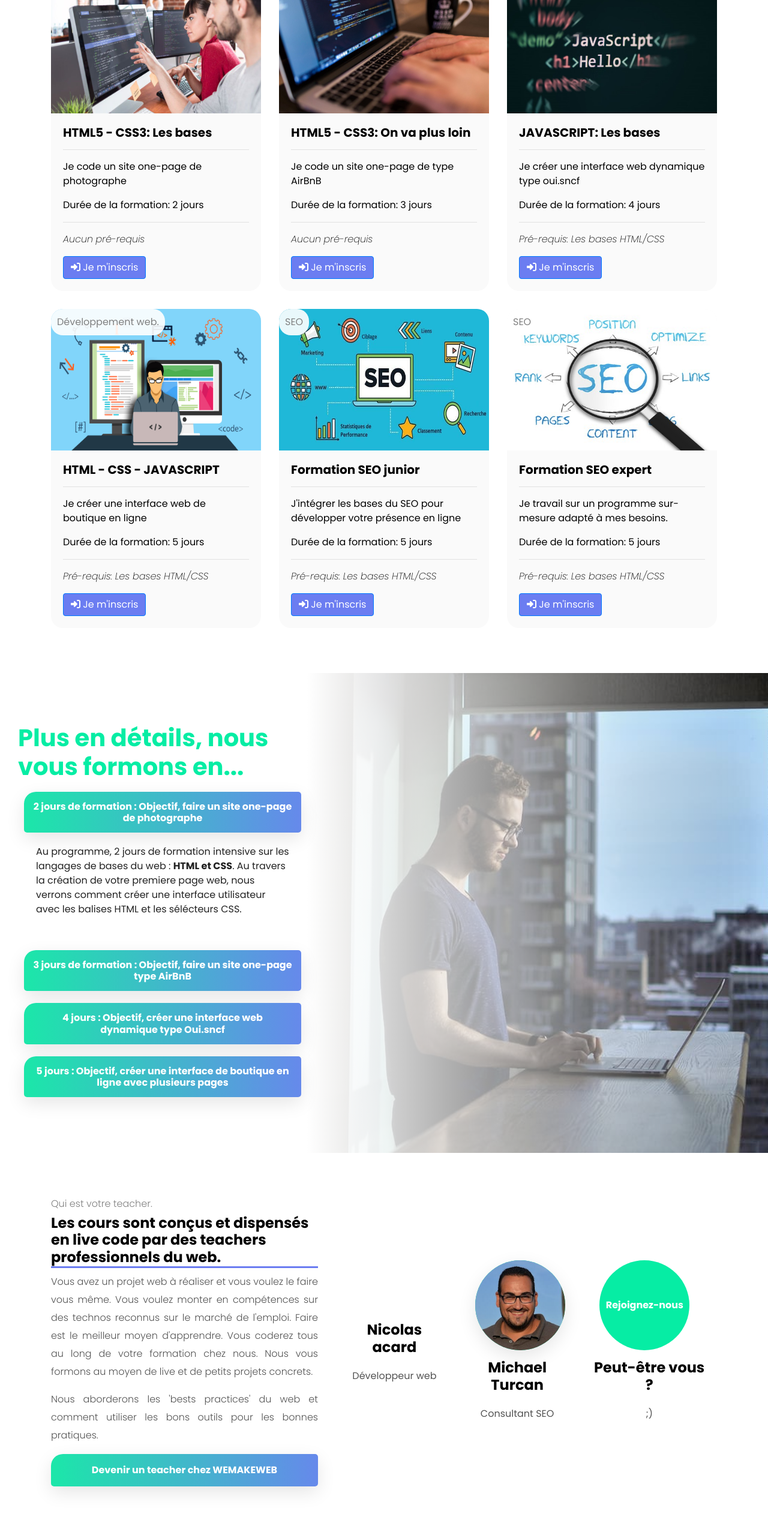
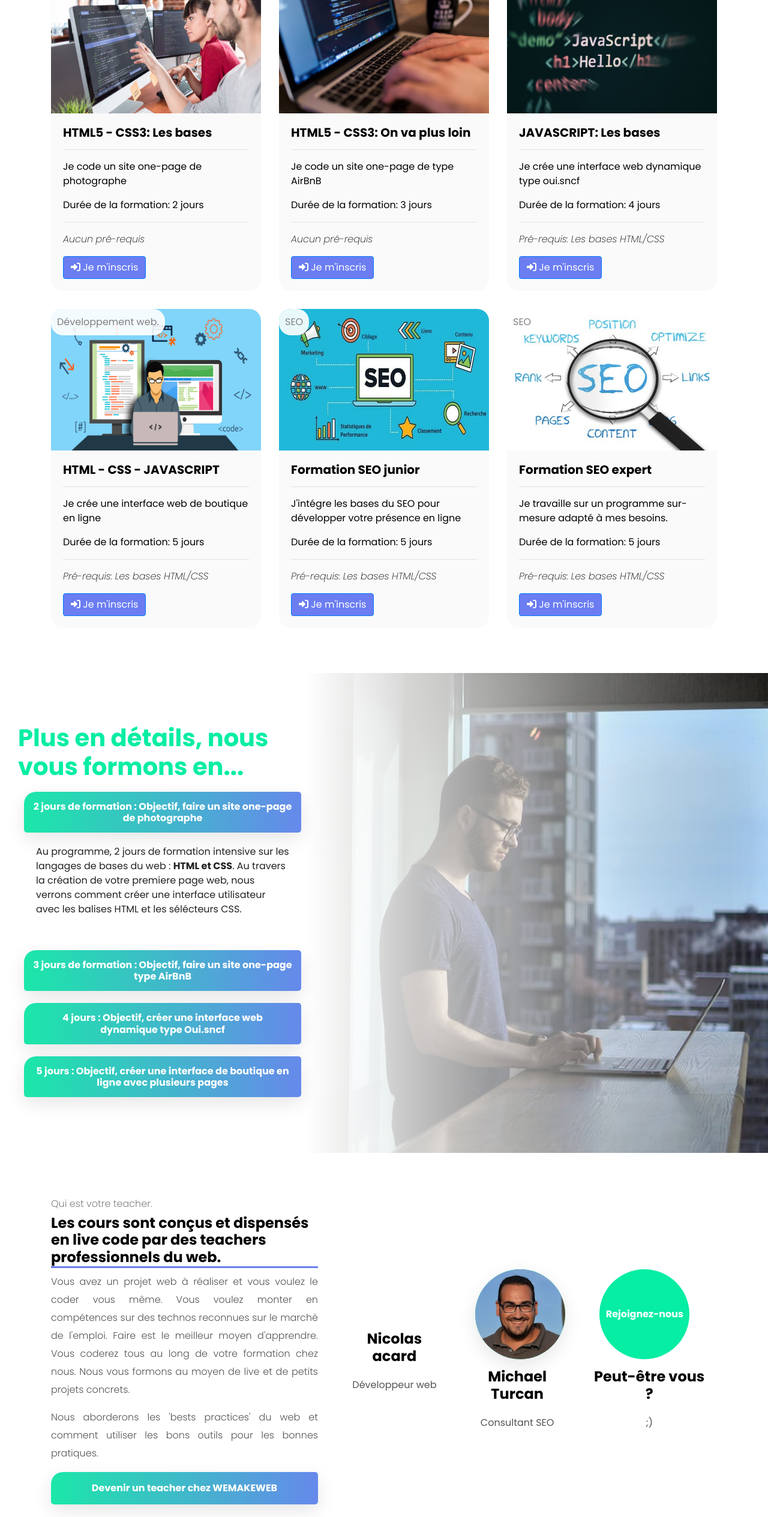
Before and after one commit to vamos91/test-contact-form, a website: page views/index.html in a window 1280 px wide. Shown: the part 4469-6998 px from the top of the page at 60% size. Drawn offline with nearby package versions, Linux system fonts and the light colour scheme; files that its build step writes are made by us from their sources; files whose address does not match are found by name.

Commit message:
correction fautes

```diff
--- a/views/index.html
+++ b/views/index.html
@@ -209,7 +209,7 @@
                                 <div class="card-body">
                                     <h5 class="card-title"><strong>JAVASCRIPT: Les bases</strong></h5>
                                     <hr>
-                                    <p>Je créer une interface web dynamique type oui.sncf</p>
+                                    <p>Je crée une interface web dynamique type oui.sncf</p>
                                     <p class="card-text">Durée de la formation: 4 jours</p>
                                     <hr>
                                     <p><i>Pré-requis: Les bases HTML/CSS</i></p>
@@ -224,7 +224,7 @@
                                 <div class="card-body">
                                     <h5 class="card-title"><strong>HTML - CSS - JAVASCRIPT</strong></h5>
                                     <hr>
-                                    <p>Je créer une interface web de boutique en ligne</p>
+                                    <p>Je crée une interface web de boutique en ligne</p>
                                     <p class="card-text">Durée de la formation: 5 jours</p>
                                     <hr>
                                     <p><i>Pré-requis: Les bases HTML/CSS</i></p>
@@ -239,7 +239,7 @@
                                 <div class="card-body">
                                     <h5 class="card-title"><strong>Formation SEO junior</strong></h5>
                                     <hr>
-                                    <p>J'intégrer les bases du SEO pour développer votre présence en ligne</p>
+                                    <p>J'intégre les bases du SEO pour développer votre présence en ligne</p>
                                     <p class="card-text">Durée de la formation: 5 jours</p>
                                     <hr>
                                     <p><i>Pré-requis: Les bases HTML/CSS</i></p>
@@ -254,7 +254,7 @@
                                     <div class="card-body">
                                         <h5 class="card-title"><strong>Formation SEO expert</strong></h5>
                                         <hr>
-                                        <p>Je travail sur un programme sur-mesure adapté à mes besoins.</p>
+                                        <p>Je travaille sur un programme sur-mesure adapté à mes besoins.</p>
                                         <p class="card-text">Durée de la formation: 5 jours</p>
                                         <hr>
                                         <p><i>Pré-requis: Les bases HTML/CSS</i></p>
@@ -296,7 +296,7 @@
                     </div>
                     <div id="collapseTwo" class="collapse" aria-labelledby="headingTwo" data-parent="#accordionExample">
                     <div class="card-body">
-                        <p>Sur cette formation, en plus des langages de bases du web que sont <strong>HTML et CSS</strong>, nous allons nous interessé au <strong>maquettage de site</strong>. Un préalable indispensable si on veut travailler en agence web. Nous développerons ensemble de célèbre site de réservation AirBnB.</p>
+                        <p>Sur cette formation, en plus des langages de bases du web que sont <strong>HTML et CSS</strong>, nous allons nous intéresser au <strong>maquettage de site</strong>. Un préalable indispensable si on veut travailler en agence web. Nous développerons ensemble de célèbre site de réservation AirBnB.</p>
                     </div>
                     </div>
                 </div>
@@ -310,7 +310,7 @@
                     </div>
                     <div id="collapseThree" class="collapse" aria-labelledby="headingThree" data-parent="#accordionExample">
                     <div class="card-body">
-                        <p>UI/UX ?? L'expérience utilisateur c'est quoi ?! Javascript va répondre à cette question ! Cette formation a pour but de donner les bases permettant de dynamiser un site web et d'améliorer l'interactivité avec l'utilisateur. Nous vous initions aux bases de <strong>l'algorithme</strong>. Les <strong>frameworks CSS</strong> sont également au programme afin facilité le développement. Nous développerons ensemble l'interface utilisateur de oui.sncf</p>
+                        <p>UI/UX ?? L'expérience utilisateur c'est quoi ?! Javascript va répondre à cette question ! Cette formation a pour but de donner les bases permettant de dynamiser un site web et d'améliorer l'interactivité avec l'utilisateur. Nous vous initions aux bases de <strong>l'algorithme</strong>. Les <strong>frameworks CSS</strong> sont également au programme afin de facilité le développement. Nous développerons ensemble l'interface utilisateur de oui.sncf</p>
                     </div>
                     </div>
                 </div>
@@ -324,7 +324,7 @@
                         </div>
                         <div id="collapseThree" class="collapse" aria-labelledby="headingThree" data-parent="#accordionExample">
                         <div class="card-body">
-                            <p>Cette formation nous verrons les bases HTML - CSS, quelques notions de Javascript dans l'objectif de structurer un site de boutique en ligne <strong>(bar de navigation, header, page produit, call to action, footer, etc...)</strong> et qu'elle s'adapte à n'importe quel support <strong>(responsive design)</strong>.</p>
+                            <p>Dans cette formation, nous verrons les bases HTML - CSS, quelques notions de Javascript dans l'objectif de structurer un site de boutique en ligne <strong>(barre de navigation, header, page produit, call to action, footer, etc...)</strong> et qu'elle s'adapte à n'importe quel support <strong>(responsive design)</strong>.</p>
                         </div>
                         </div>
                     </div>
@@ -340,7 +340,7 @@
             <div class="col-xs-12 col-sm-5 col-md-5">
                 <h3 class="">Qui est votre teacher.</h3>
                 <h2 class="">Les cours sont conçus et dispensés en live code par des teachers professionnels du web.</h2>
-                <p>Vous avez un projet web à réaliser et vous voulez le faire vous même. Vous voulez monter en compétences sur des technos reconnus sur le marché de l'emploi. Faire est le meilleur moyen d'apprendre. Vous coderez tous au long de votre formation chez nous. Nous vous formons au moyen de live et de petits projets concrets.</p>
+                <p>Vous avez un projet web à réaliser et vous voulez le coder vous même. Vous voulez monter en compétences sur des technos reconnues sur le marché de l'emploi. Faire est le meilleur moyen d'apprendre. Vous coderez tous au long de votre formation chez nous. Nous vous formons au moyen de live et de petits projets concrets.</p>
                 <p>Nous aborderons les 'bests practices' du web et comment utiliser les bons outils pour les bonnes pratiques.</p>
                 <button class="collapse-button cta"> Devenir un teacher chez <strong>WEMAKEWEB</strong> </button>
             </div>
```
